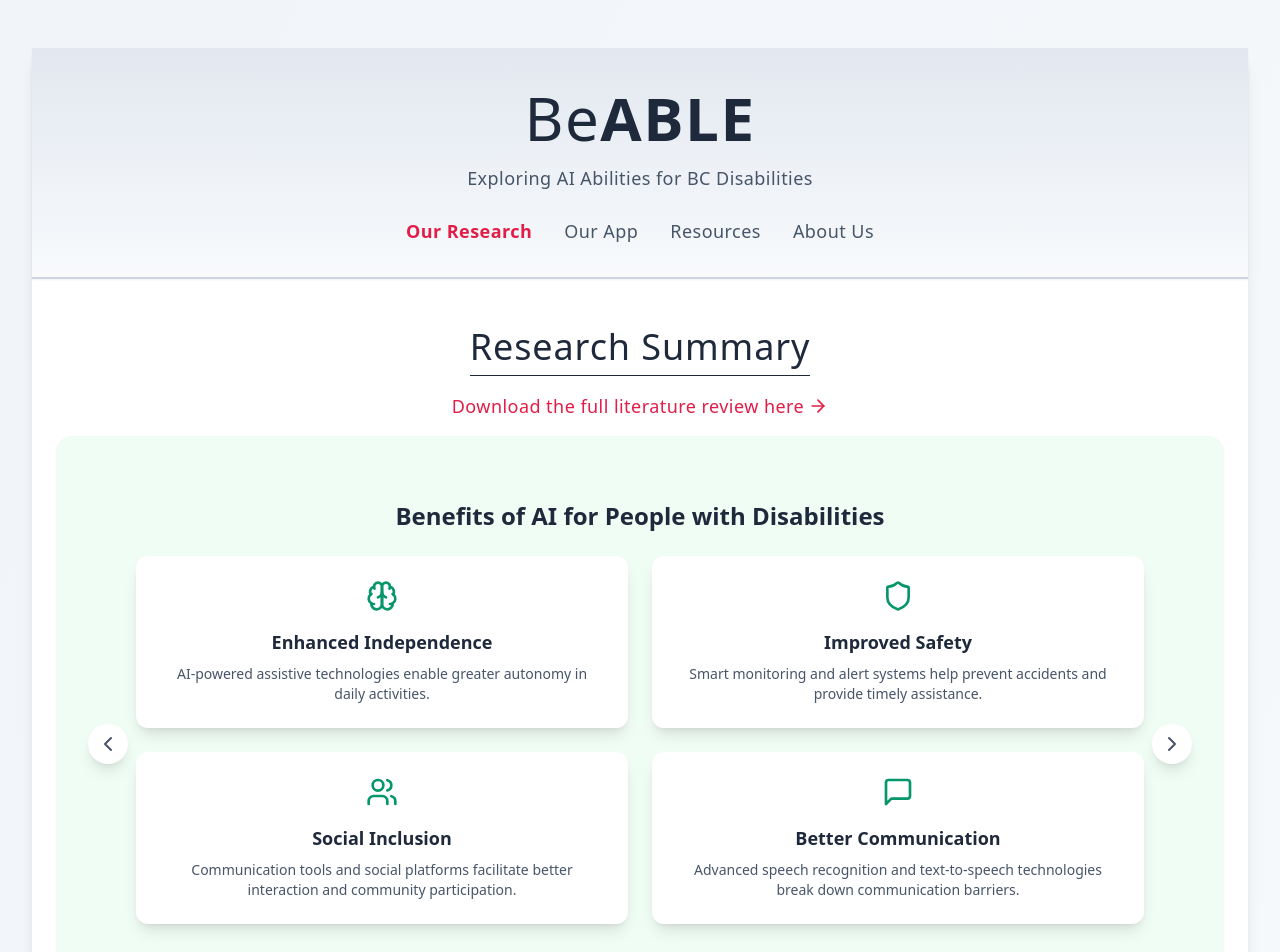
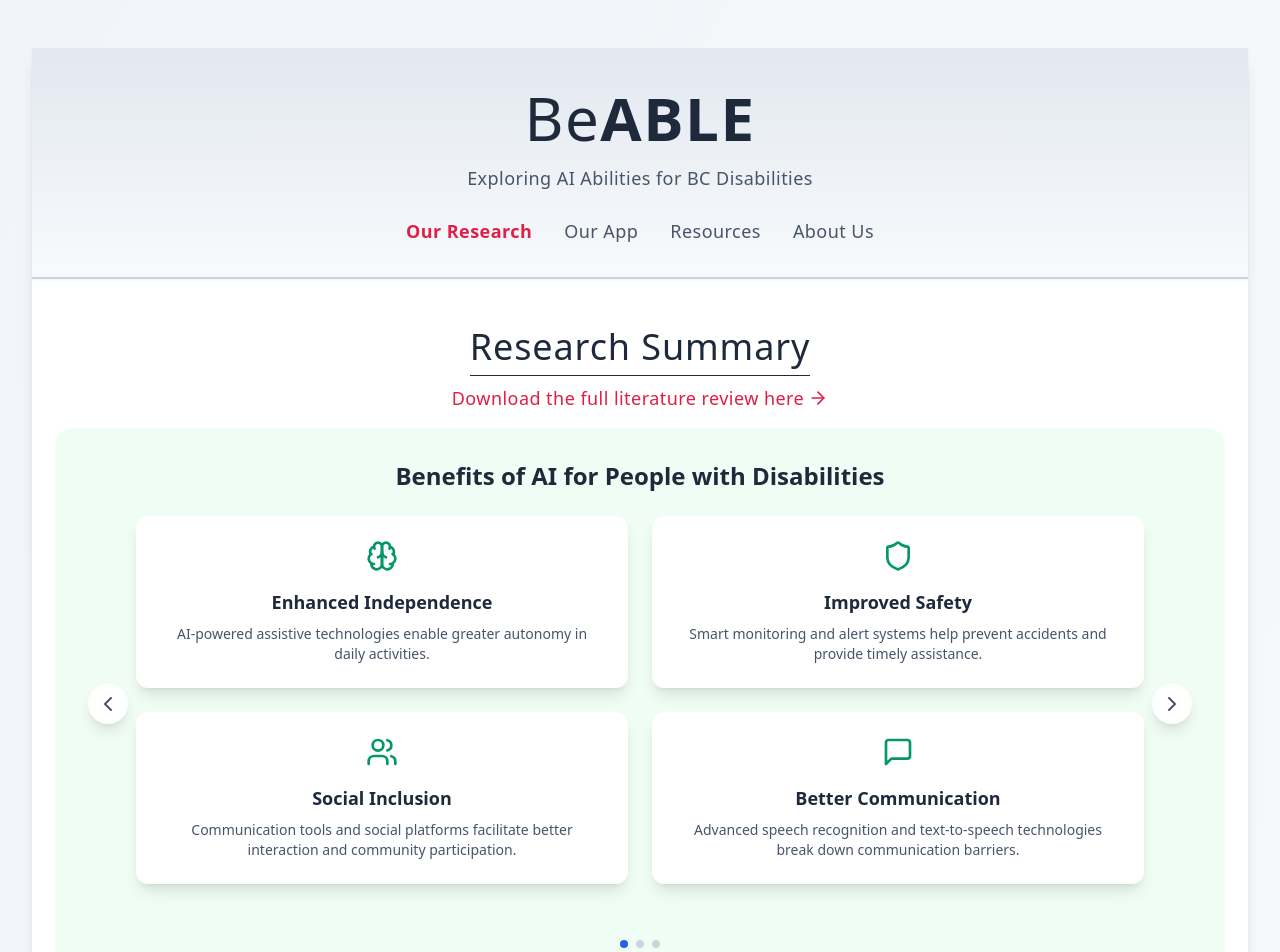
Before and after one commit to SteveWestLittle/BeAble-Website, a React (Vite) app: page /#/ in a window 1280 px wide. Shown: the top 952 px of the page. Built offline with nearby package versions, Linux system fonts and the light colour scheme; the HTML template or start-up script is replaced by a standard one.

Commit message:
Remove margin-top from Research Summary and padding-top from Carousel section

```diff
--- a/src/pages/HomePage.jsx
+++ b/src/pages/HomePage.jsx
@@ -116,7 +116,7 @@ function HomePage() {
             <h2 className="text-4xl font-light text-slate-800 mb-2 tracking-wide border-b border-slate-800 pb-2 inline-block">
               Research Summary
             </h2>
-            <div className="mt-2">
+            <div>
               <a
                 href="/media/BeABLE Research Paper (9).docx"
                 className="text-rose-600 hover:text-rose-800 transition-colors text-lg font-light tracking-wide inline-flex items-center gap-1 hover:gap-2 transition-all"
@@ -152,7 +152,7 @@ function HomePage() {
           */}
 
           {/* C1: Carousel Section */}
-          <div className="bg-green-50 rounded-2xl p-8 shadow-sm mb-6">
+          <div className="bg-green-50 rounded-2xl px-8 pb-8 shadow-sm mb-6">
             <Carousel
               items={carouselItems}
               currentIndex={currentSlideIndex}
```
